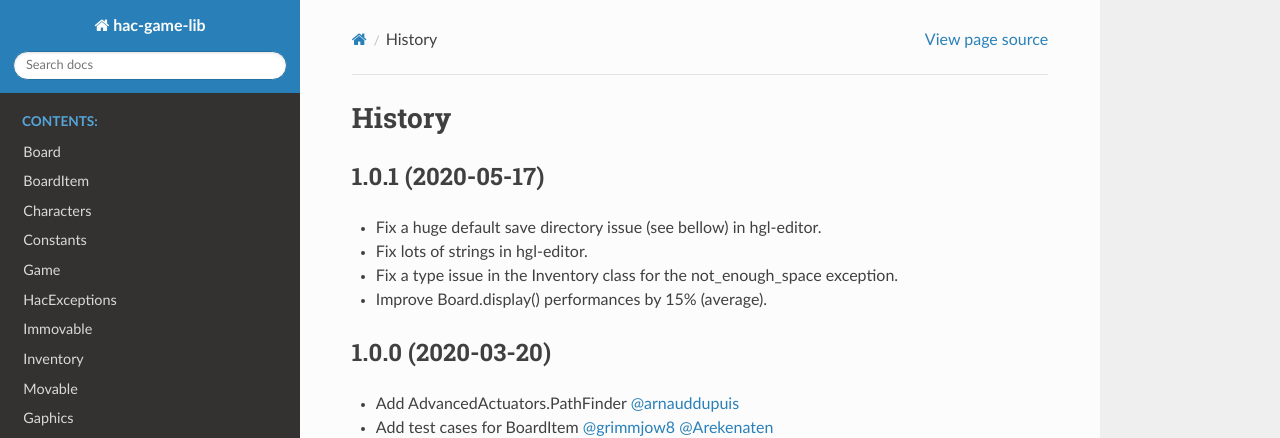
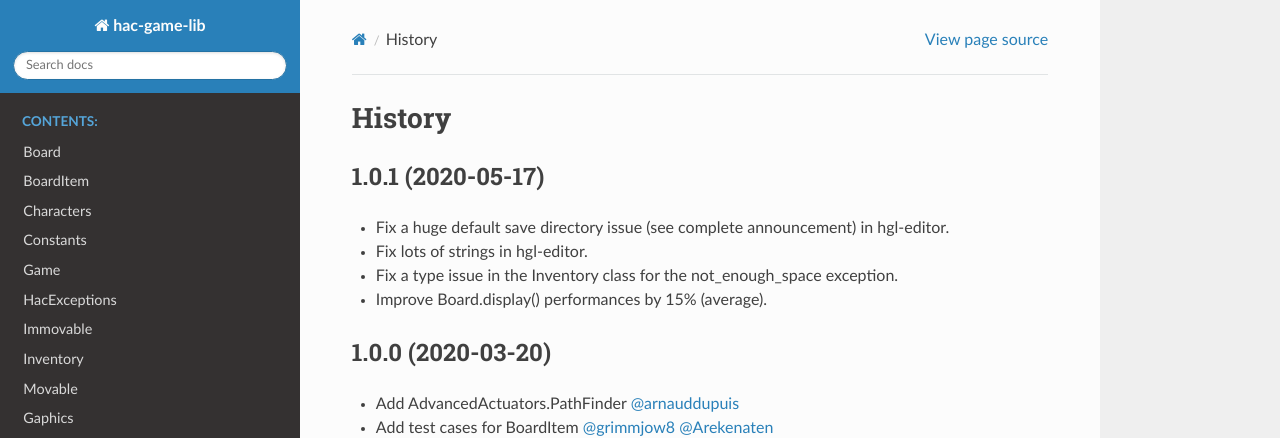
Before and after one commit to pygamelib/pygamelib, a Sphinx documentation site: the page built from docs/source/history.rst, in a window 1280 px wide and 1197 px high. Shown: the top 438 px of the window. Built offline with Sphinx 7.4.7 and the Read the Docs theme 2.0.0, drawn with Linux system fonts in a browser that asks for light colours; the version number could not be read and is left out.

Commit message:
fix a small error in history

```diff
--- a/docs/source/history.rst
+++ b/docs/source/history.rst
@@ -6,7 +6,7 @@ History
 1.0.1 (2020-05-17)
 ~~~~~~~~~~~~~~~~~~~
 
-* Fix a huge default save directory issue (see bellow) in hgl-editor.
+* Fix a huge default save directory issue (see complete announcement) in hgl-editor.
 * Fix lots of strings in hgl-editor.
 * Fix a type issue in the Inventory class for the not_enough_space exception.
 * Improve Board.display() performances by 15% (average).
```
